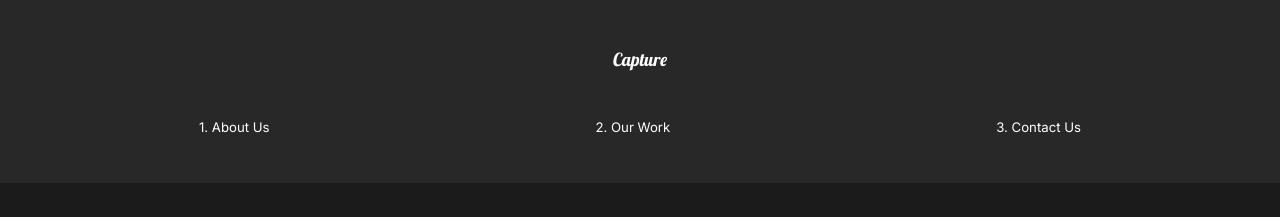
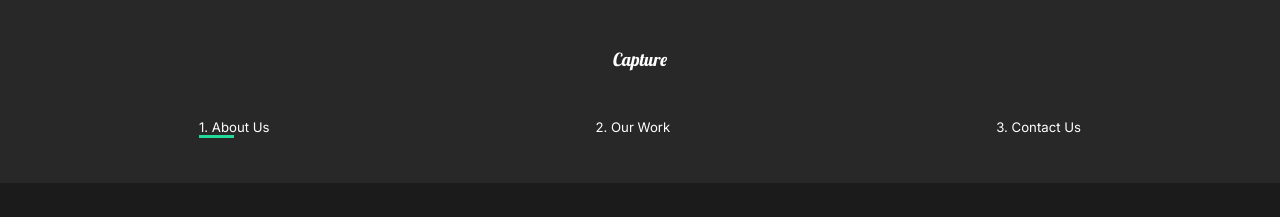
Before and after one commit to tdepasquale/portfolio, a React (Create React App) app: page / in a window 1280 px wide. Shown: the top 217 px of the page. Built offline with nearby package versions, Linux system fonts and the light colour scheme.

Commit message:
Added active page underline animation

```diff
--- a/src/components/Nav.jsx
+++ b/src/components/Nav.jsx
@@ -1,6 +1,8 @@
 import React from "react";
 import styled from "styled-components";
 import { Link } from "react-router-dom";
+import { motion } from "framer-motion";
+import { useLocation } from "react-router-dom";
 
 const StyledNav = styled.nav`
   min-height: 10vh;
@@ -48,7 +50,20 @@
   }
 `;
 
+const StyledLine = styled(motion.div)`
+  height: 0.3rem;
+  background-color: #23d997;
+  width: 0%;
+  position: absolute;
+  bottom: -20%;
+  left: 60%;
+  @media screen and (max-width: 1300px) {
+    left: 0%;
+  }
+`;
+
 export const Nav = () => {
+  const { pathname } = useLocation();
   return (
     <StyledNav>
       <h1>
@@ -59,12 +74,27 @@
       <ul>
         <li>
           <Link to="/">1. About Us</Link>
+          <StyledLine
+            initial={{ width: "0%" }}
+            animate={{ width: pathname === "/" ? "50%" : "0%" }}
+            transition={{ duration: 0.75 }}
+          />
         </li>
         <li>
           <Link to="/work">2. Our Work</Link>
+          <StyledLine
+            initial={{ width: "0%" }}
+            animate={{ width: pathname === "/work" ? "50%" : "0%" }}
+            transition={{ duration: 0.75 }}
+          />
         </li>
         <li>
           <Link to="/contact">3. Contact Us</Link>
+          <StyledLine
+            initial={{ width: "0%" }}
+            animate={{ width: pathname === "/contact" ? "50%" : "0%" }}
+            transition={{ duration: 0.75 }}
+          />
         </li>
       </ul>
     </StyledNav>
```
